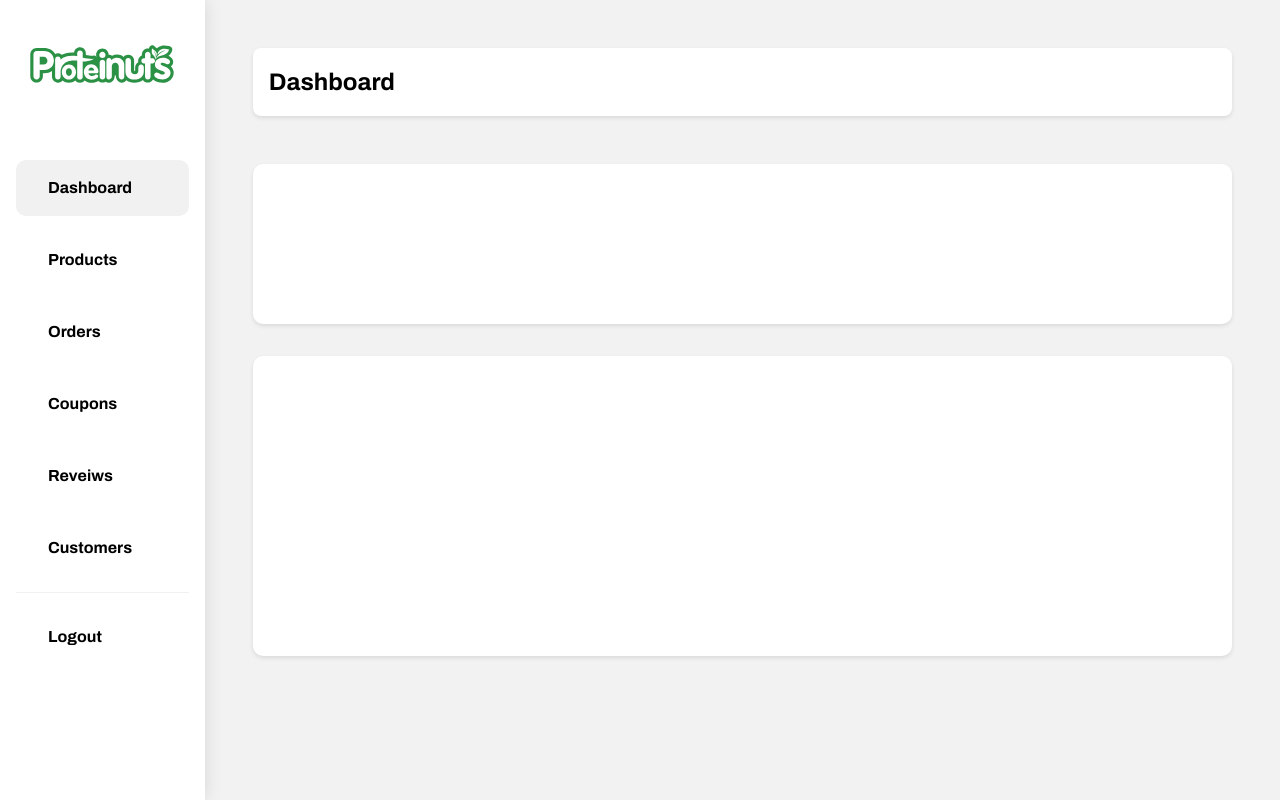
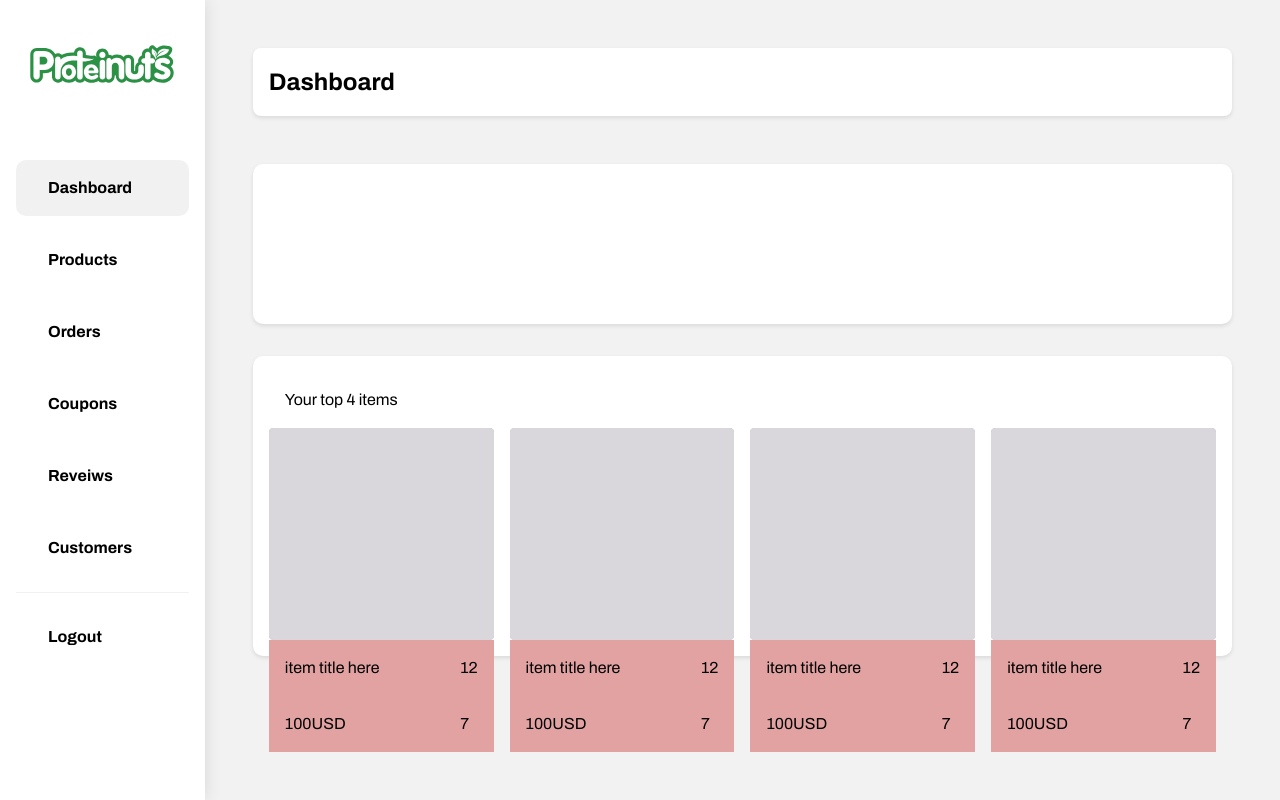
Before and after one commit to Arjunliljo/ProteinNutAdmin, a React (Vite) app: page /dashboard in a window 1280 px wide. Built offline with nearby package versions, Linux system fonts and the light colour scheme.

Commit message:
created dashbordgrid

```diff
--- a/Sass/page/_dashboard.scss
+++ b/Sass/page/_dashboard.scss
@@ -20,5 +20,54 @@
     background-color: $white;
     border-radius: 10px;
     box-shadow: $shadow;
+
+  }
+  &__griid {
+   height: 100% ;
+   width: 100%;
+
+  @include flex(between);
+  gap: 1rem;
+
+  }
+
+
+
+  &__griid_items {
+ background-color: rgb(12, 136, 136);
+height: 100%;
+flex: 1;
+ margin: auto;
+ border-radius: 5px;
+ flex-direction: column;
+//  flex:1;
+  }
+
+
+  & p{
+    padding: 1rem;
+    font-size: medium;
   }
 }
+
+
+.detailsContainer2{
+  display: flex;
+  flex-direction: column;
+  padding: 1rem;
+
+  &__item_details{
+    background-color: rgb(226, 162, 162);
+    @include flex(between)
+
+  }
+}
+.product_item{
+  background-color: rgb(218, 215, 220);
+  height: 100%;
+  width: 100%;
+  border-radius: 4px;
+}
+.product_item_detai{
+  @include flex(between)
+}
--- a/css/style.css
+++ b/css/style.css
@@ -144,6 +144,51 @@ li {
   border-radius: 10px;
   box-shadow: 0 2px 4px rgba(0, 0, 0, 0.1);
 }
+.detailsContainer__griid {
+  height: 100%;
+  width: 100%;
+  display: flex;
+  align-items: center;
+  justify-content: space-between;
+  gap: 1rem;
+}
+.detailsContainer__griid_items {
+  background-color: rgb(12, 136, 136);
+  height: 100%;
+  flex: 1;
+  margin: auto;
+  border-radius: 5px;
+  flex-direction: column;
+}
+.detailsContainer p {
+  padding: 1rem;
+  font-size: medium;
+}
+
+.detailsContainer2 {
+  display: flex;
+  flex-direction: column;
+  padding: 1rem;
+}
+.detailsContainer2__item_details {
+  background-color: rgb(226, 162, 162);
+  display: flex;
+  align-items: center;
+  justify-content: space-between;
+}
+
+.product_item {
+  background-color: rgb(218, 215, 220);
+  height: 100%;
+  width: 100%;
+  border-radius: 4px;
+}
+
+.product_item_detai {
+  display: flex;
+  align-items: center;
+  justify-content: space-between;
+}
 
 .products__footer {
   display: flex;
--- a/src/page/dashboard/components/detailsContainer/DetailsBody.jsx
+++ b/src/page/dashboard/components/detailsContainer/DetailsBody.jsx
@@ -1,5 +1,15 @@
+import { DetailsItems } from "./DetailsItems";
+
 function DetailsBody() {
-  return <div className="detailsContainer__body"></div>;
+  return <div className="detailsContainer__body detailsContainer2 ">
+    <p>Your top 4 items</p>
+    <div className="detailsContainer__griid">
+    <DetailsItems/>
+    <DetailsItems/>
+    <DetailsItems/>
+    <DetailsItems/>
+    </div>
+  </div>;
 }
 
 export default DetailsBody;
--- /dev/null
+++ b/src/page/dashboard/components/detailsContainer/DetailsItems.jsx
@@ -0,0 +1,26 @@
+import React from 'react'
+
+export const DetailsItems = () => {
+    return (
+
+        <div className="detailsContainer__griid_items">
+
+            <div className='product_item'></div>
+
+            <div className='detailsContainer2__item_details'>
+                <div className='product_item_detail'>
+                    <p>item title here</p>
+                    <p>100USD</p>
+                </div>
+                <div>
+                    <p>12</p>
+                    <p>7</p>
+                </div>
+            </div>
+
+        </div>
+
+
+
+    )
+}
```
Also changed, not shown: 1 other file (tests, documents, lock files or other folders).
